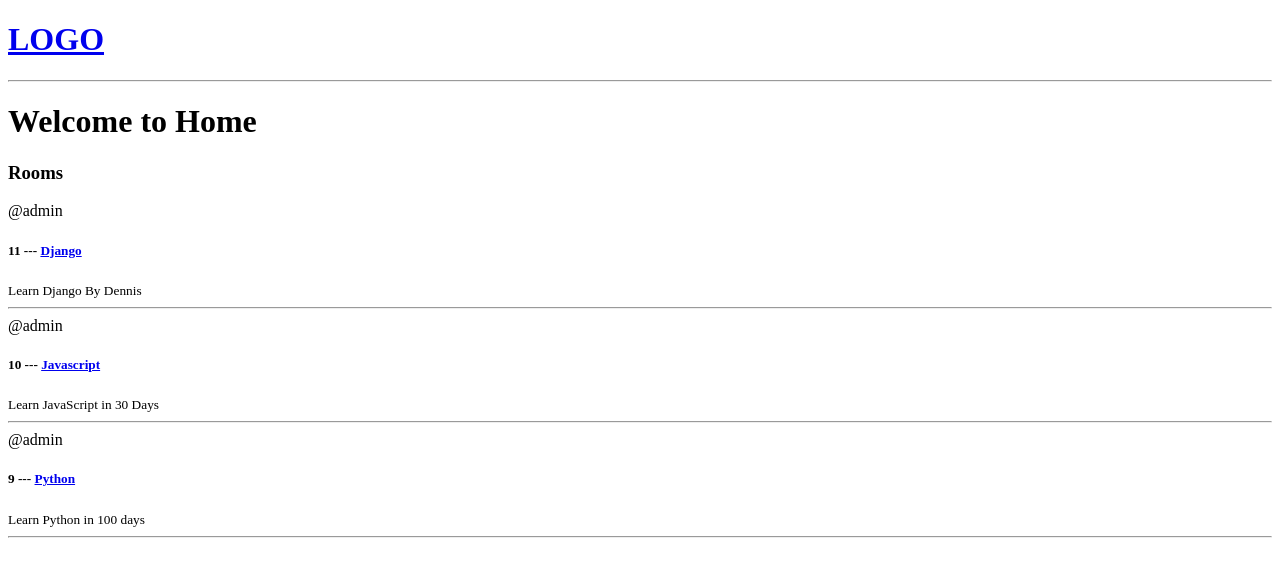
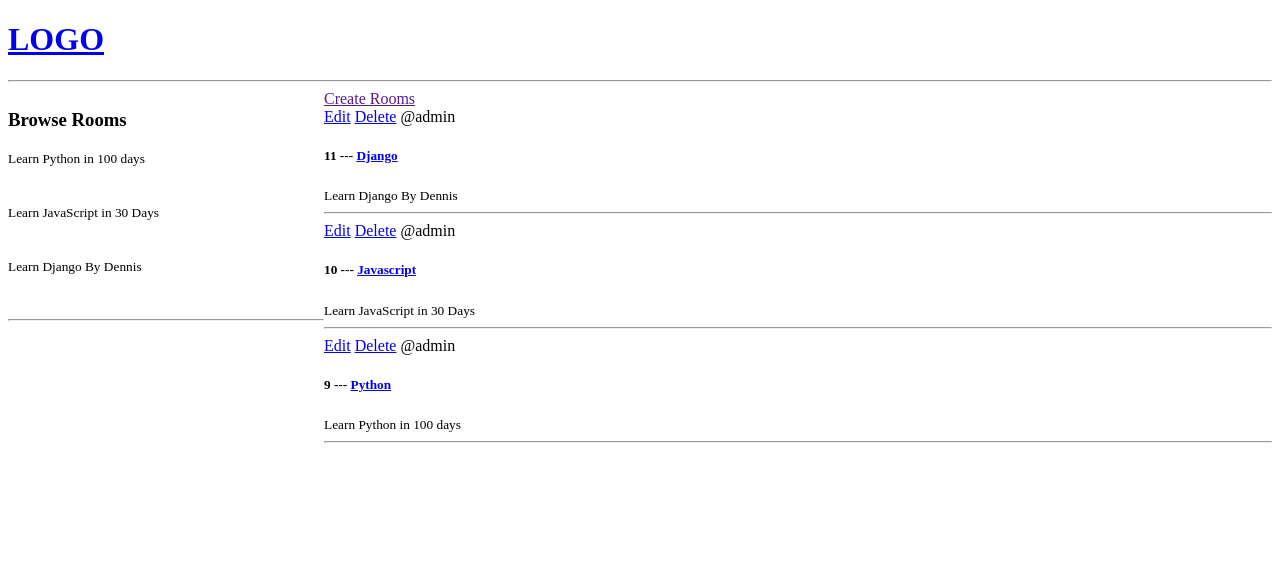
Before and after one commit to Shadabdullah/studyroom, a Django app: page / in a window 1280 px wide. Shown: the top 577 px of the page. Run offline with Django 4.2, Linux system fonts and the light colour scheme; data comes from the database, SQL or seed files in the repository; both versions use the stored data as it was after the commit.

Commit message:
Topics added

```diff
--- a/app/urls.py
+++ b/app/urls.py
@@ -3,7 +3,9 @@ from . import views
 
 
 urlpatterns = [
-    path('', views.home,name="home"),
-    path('room/<str:pk>/', views.room,name="room"),
-    path('create-room/', views.createRoom ,name="create-room"),
+    path('', views.home, name="home"),
+    path('room/<str:pk>/', views.room, name="room"),
+    path('create-room/', views.createRoom, name="create-room"),
+    path('update-room/<str:pk>', views.updateRoom, name='update-room'),
+    path('delete-room/<str:pk>', views.deleteRoom, name='delete-room')
 ]
--- a/app/views.py
+++ b/app/views.py
@@ -1,21 +1,22 @@
-from django.shortcuts import render , redirect
+from django.shortcuts import render, redirect
 from django.http import HttpResponse
-from .models import Room
-
+from .models import Room ,Topic
 from .forms import RoomForm
 # Create your views here.
 
 
 def home(request):
     rooms = Room.objects.all()
-    context = {'rooms': rooms}
+    topic = Topic.objects.all()
+    context = {'rooms': rooms,'topic':topic}
     return render(request, 'home.html', context)
 
 
 def room(request, pk):
     room = Room.objects.get(id=pk)
-    context = {"room":room}
-    return render(request, 'room.html' ,context)
+    context = {"room": room}
+    return render(request, 'room.html', context)
+
 
 def createRoom(request):
     form = RoomForm()
@@ -25,5 +26,27 @@ def createRoom(request):
             form.save()
             return redirect('home')
 
-    context = {'form':form}
-    return render(request , 'room_form.html', context )
+    context = {'form': form}
+    return render(request, 'room_form.html', context)
+
+
+def updateRoom(request, pk):
+    room = Room.objects.get(id=pk)
+    form = RoomForm(instance=room)
+
+    if request.method == 'POST':
+        form = RoomForm(request.POST, instance=room)
+        if form.is_valid():
+            form.save()
+            return redirect('home')
+    context = {'form': form}
+    return render(request, 'room_form.html', context)
+
+
+def deleteRoom(request, pk):
+    room = Room.objects.get(id=pk)
+    if request.method == 'POST':
+        room.delete()
+        return redirect('home')
+
+    return render(request, 'delete_room.html', {'obj': room})
--- a/infor.txt
+++ b/infor.txt
@@ -2,4 +2,4 @@ usr : admin
 ps :admin123
 eml : admin@admin.com
 
-1:53:52 / 7:10:04
+2:11:34 / 7:10:04
--- a/templates/home.html
+++ b/templates/home.html
@@ -1,21 +1,44 @@
 {% extends 'main.html' %} {% block content %}
 
-<h1>Welcome to Home</h1>
+<style>
+  .home-container {
+    display: grid;
+    grid-template-columns: 1fr 3fr;
+  }
+</style>
 
-<div>
-  <h3>Rooms</h3>
+<div class="home-container">
+  <div>
+    <h3>Browse Rooms</h3>
+    {% for topi in topic %}
+    <div>
+      <small>{{topi}}</small>
+      <br>
+      <br>
+      <br>
+    </div>
+
+    {% endfor %}
+    <hr>
+  </div>
 
   <div>
+    <a href="">Create Rooms</a>
+
     {% for room in rooms %}
+
     <div>
+      <a href="{% url 'update-room' room.id %}">Edit</a>
+      <a href="{% url 'delete-room' room.id %}">Delete</a>
       <span>@{{room.host.username}}</span>
       <h5>{{room.id}} --- <a href="room/{{room.id}}">{{room.name}}</a></h5>
       <small>{{room.topic.name}}</small>
-      <hr>
+      <hr />
     </div>
 
     {% endfor %}
   </div>
+
 </div>
 
 {% endblock content %}
```
Also changed, not shown: templates/delete_room.html (added, +11 -0 lines), db.sqlite3.
